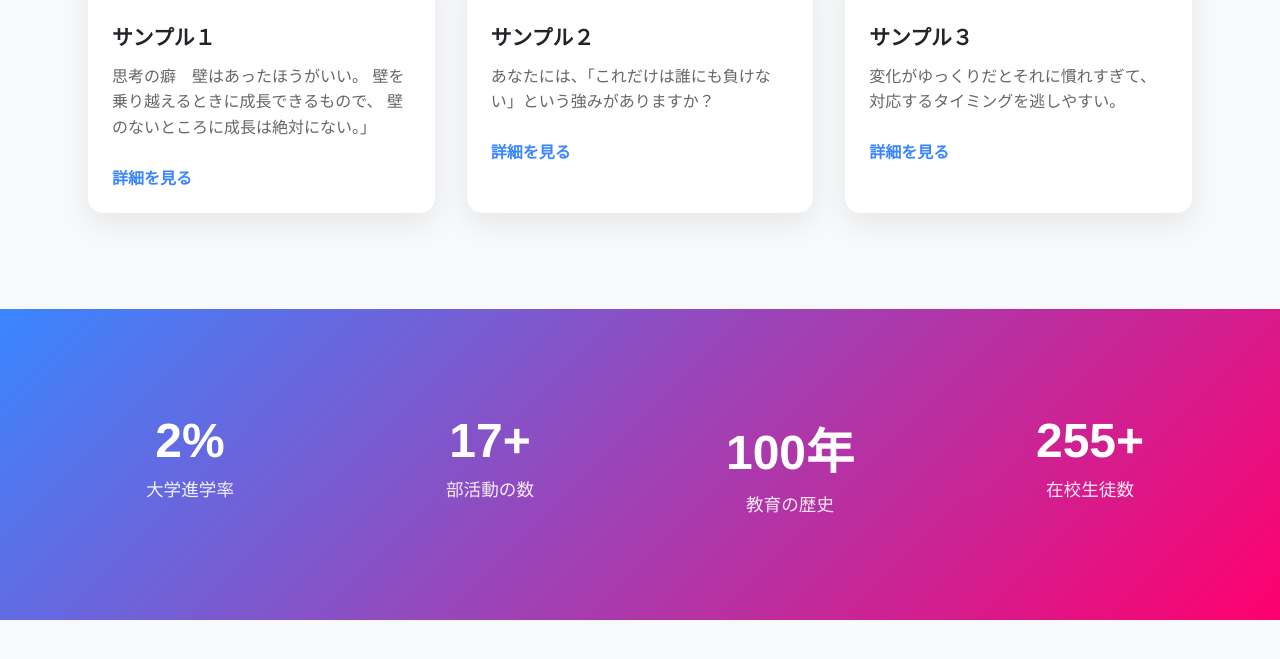
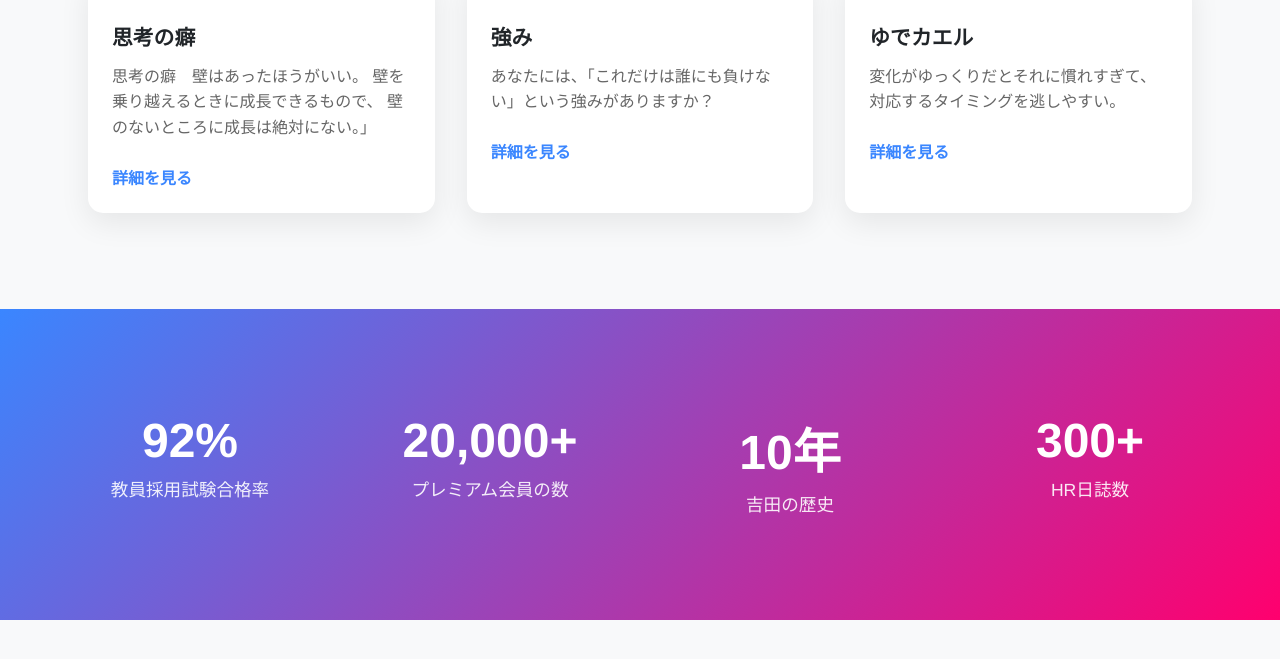
Before and after one commit to agrimuitobom/kami, a plain HTML site: page index.html in a window 1280 px wide. Shown: the part 1029-1688 px from the top of the page. Drawn offline with Linux system fonts and the light colour scheme.

Commit message:
index.html

```diff
--- a/index.html
+++ b/index.html
@@ -540,7 +540,7 @@
         <div class="hero-content">
             <h1>未来を創造する学びの場</h1>
             <p>ホームルーム通信を毎日配信しています。プレミアム会員になると無制限に閲覧可能です。</p>
-            <a href="#about" class="cta-button">詳しく見る</a>
+            <a href="#about" class="cta-button">プレミアム会員になる</a>
         </div>
     </section>
 
@@ -550,7 +550,7 @@
             <div class="featured-card">
                 <img src="/api/placeholder/400/320" alt="教育理念" class="featured-img">
                 <div class="featured-content">
-                    <h3 class="featured-title">サンプル１</h3>
+                    <h3 class="featured-title">思考の癖</h3>
                     <p class="featured-desc">思考の癖　壁はあったほうがいい。
 壁を乗り越えるときに成長できるもので、
 壁のないところに成長は絶対にない。」</p>
@@ -561,7 +561,7 @@
             <div class="featured-card">
                 <img src="/api/placeholder/400/320" alt="カリキュラム" class="featured-img">
                 <div class="featured-content">
-                    <h3 class="featured-title">サンプル２</h3>
+                    <h3 class="featured-title">強み</h3>
                     <p class="featured-desc">あなたには、「これだけは誰にも負けない」という強みがありますか？</p>
                     <a href="strong.html" class="featured-link">詳細を見る</a>
                 </div>
@@ -570,7 +570,7 @@
             <div class="featured-card">
                 <img src="/api/placeholder/400/320" alt="施設紹介" class="featured-img">
                 <div class="featured-content">
-                    <h3 class="featured-title">サンプル３</h3>
+                    <h3 class="featured-title">ゆでカエル</h3>
                     <p class="featured-desc">変化がゆっくりだとそれに慣れすぎて、対応するタイミングを逃しやすい。</p>
                     <a href="kaeru.html" class="featured-link">詳細を見る</a>
                 </div>
@@ -581,23 +581,23 @@
     <section class="stats-section scrollReveal">
         <div class="stats-container">
             <div class="stat-item">
-                <div class="stat-number">2%</div>
-                <div class="stat-text">大学進学率</div>
+                <div class="stat-number">92%</div>
+                <div class="stat-text">教員採用試験合格率</div>
             </div>
 
             <div class="stat-item">
-                <div class="stat-number">17+</div>
-                <div class="stat-text">部活動の数</div>
+                <div class="stat-number">20,000+</div>
+                <div class="stat-text">プレミアム会員の数</div>
             </div>
 
             <div class="stat-item">
-                <div class="stat-number">100年</div>
-                <div class="stat-text">教育の歴史</div>
+                <div class="stat-number">10年</div>
+                <div class="stat-text">吉田の歴史</div>
             </div>
 
             <div class="stat-item">
-                <div class="stat-number">255+</div>
-                <div class="stat-text">在校生徒数</div>
+                <div class="stat-number">300+</div>
+                <div class="stat-text">HR日誌数</div>
             </div>
         </div>
     </section>
```
